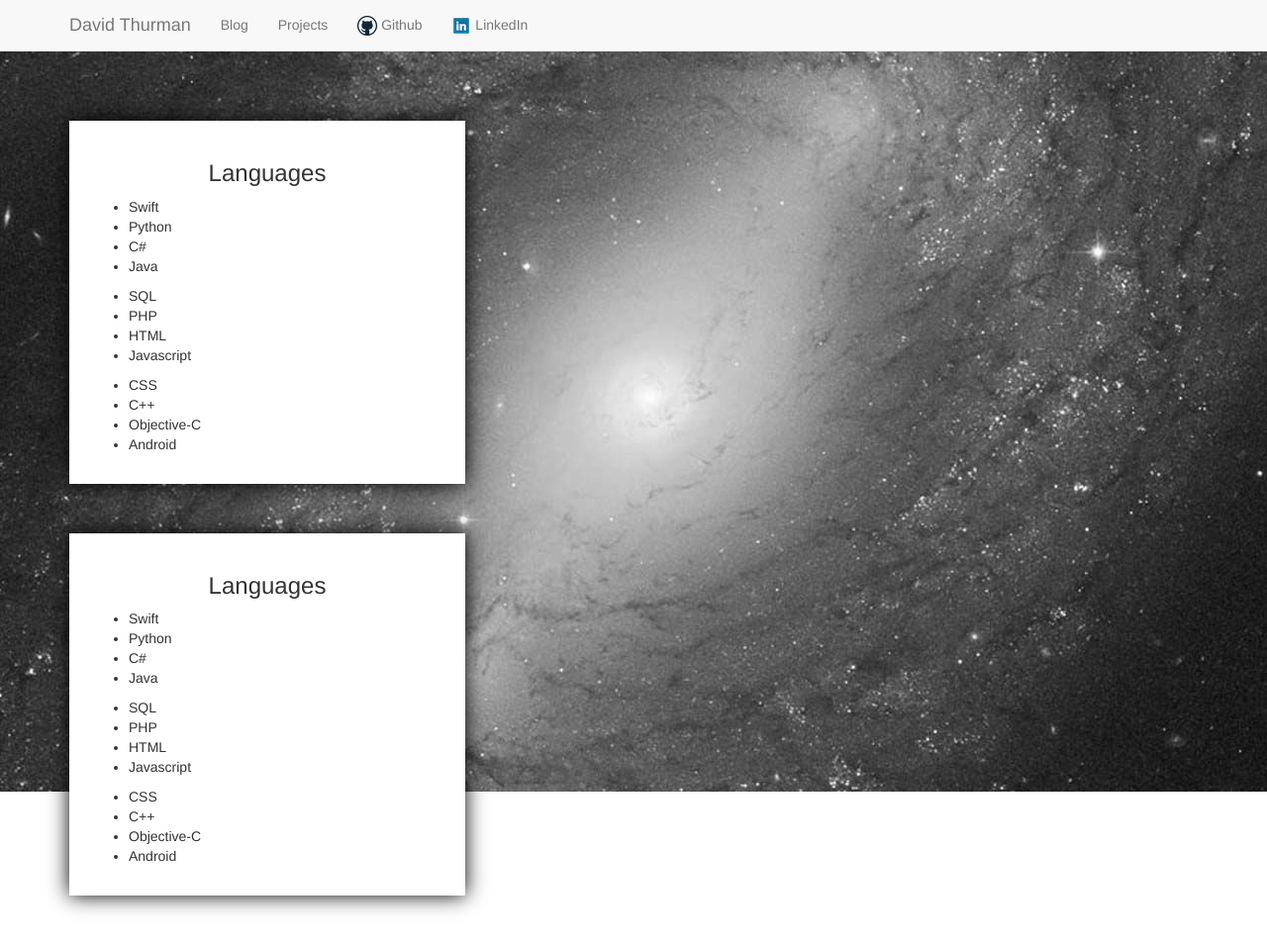
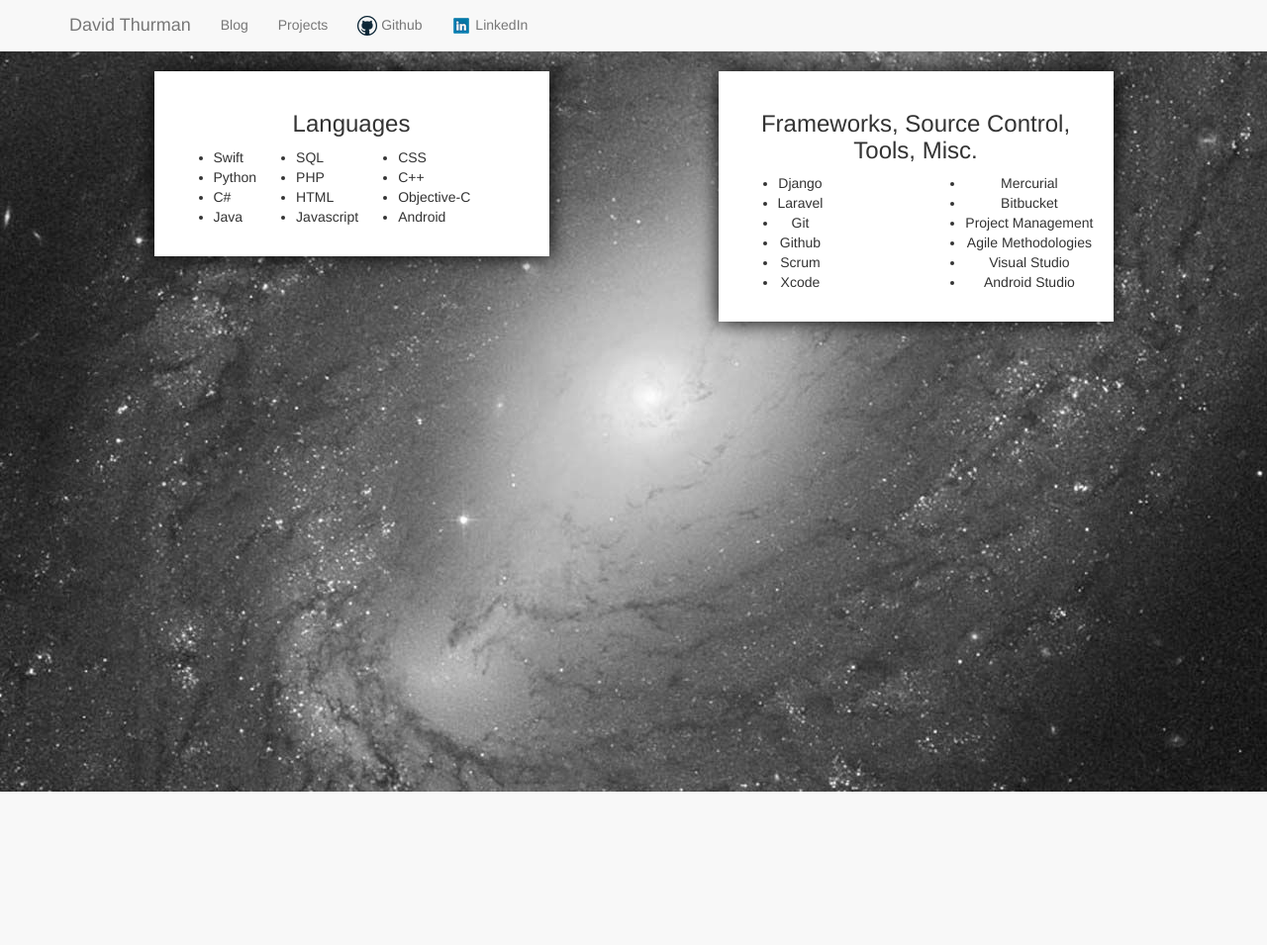
Before and after one commit to davidthurman/My-Website, a Django app: page / in a window 1280 px wide. Shown: the whole page at 99% size. After the commit the page ends 800 px from the top, so only its background shows below. Run offline with Django 3.2, Linux system fonts and the light colour scheme; some libraries are stand-ins or nearby versions.

Commit message:
Updating home

```diff
--- a/blog/templates/blog/index.html
+++ b/blog/templates/blog/index.html
@@ -9,11 +9,10 @@
 <div class="backgroundWrapper">
 	<div class="bg"/>
 </div>
-<div style="margin-left: auto;margin-right:auto">
-	<div style="float:left;">
-	<div class="contentWrapper" >
+<div style="display:block;margin:0 auto;">
+	<div class="contentWrapper" style="float:left;display:inline-block; width:35%; margin:0 7.5%;">
 		<h3 style="text-align: center">Languages</h3>
-		<div class="skillsList">
+		<div class="skillsList" style="float:left;">
 				      		<ul>
 					      		<li>Swift</li>
 					      		<li>Python</li>
@@ -21,7 +20,7 @@
 					      		<li>Java</li>
 					      	</ul>
 				      	</div>
-				      	<div class="skillsList">
+				      	<div class="skillsList" style="float:left;">
 				      		<ul>
 				      			<li>SQL</li>
 				      			<li>PHP</li>
@@ -30,7 +29,7 @@
 
 				      		</ul>
 					    </div>
-					    <div class="skillsList">
+					    <div class="skillsList" style="float:left;">
 				      		<ul>
 				      			<li>CSS</li>
 				      			<li>C++</li>
@@ -39,31 +38,27 @@
 				      		</ul>
 					    </div>
 	</div>
-	<div class="contentWrapper" >
-		<h3 style="text-align: center">Languages</h3>
-		<div class="skillsList">
+	<div class="contentWrapper" style = "float:left;display:inline-block; width:35%; margin:0 7.5%;">
+		<h3 style="text-align: center">Frameworks, Source Control, Tools, Misc.</h3>
+		<div style="text-align: center">
+						<div class="skillsList" style="float:left">
 							<ul>
-					      		<li>Swift</li>
-					      		<li>Python</li>
-					      		<li>C#</li>
-					      		<li>Java</li>
+								<li>Django</li>
+								<li>Laravel</li>
+								<li>Git</li>
+								<li>Github</li>
+								<li>Scrum</li>
+								<li>Xcode</li>
 							</ul>
 						</div>
-				      	<div class="skillsList">
+						<div class="skillsList" style="float:right">
 							<ul>
-				      			<li>SQL</li>
-				      			<li>PHP</li>
-				      			<li>HTML</li>
-				      			<li>Javascript</li>
-
-				      		</ul>
-					    </div>
-					    <div class="skillsList">
-				      		<ul>
-				      			<li>CSS</li>
-				      			<li>C++</li>
-				      			<li>Objective-C</li>
-				      			<li>Android</li>
+								<li>Mercurial</li>
+								<li>Bitbucket</li>
+								<li>Project Management</li>
+								<li>Agile Methodologies</li>
+								<li>Visual Studio</li>
+								<li>Android Studio</li>
 							</ul>
 						</div>
 		</div>
```
Lines whose indentation alone changed are shown as unchanged.
